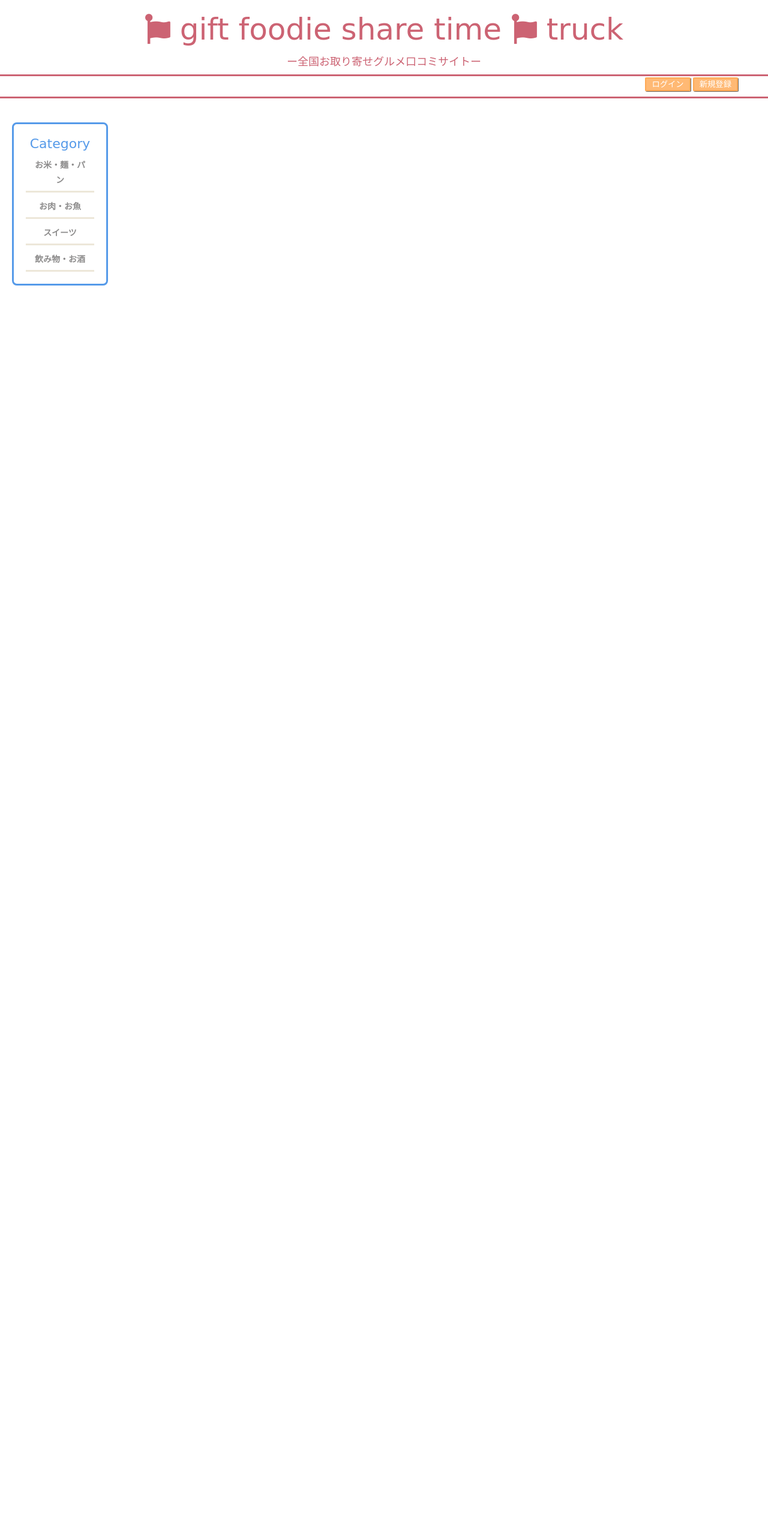
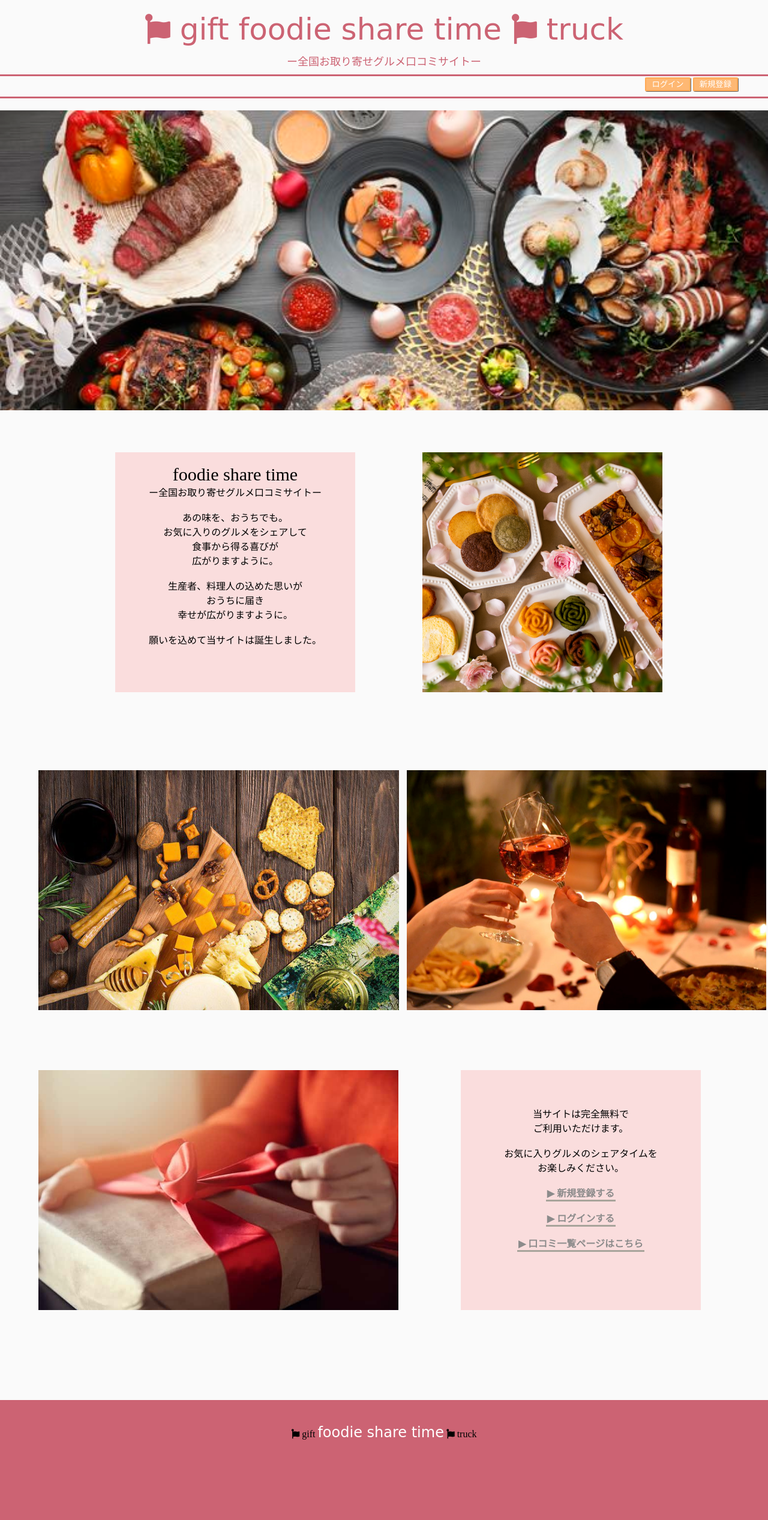
Before and after one commit to tomatoman2/toma-chat, a Rails app: page / in a window 1280 px wide. Shown: the whole page at 60% size. Before the commit the page ends 476 px from the top, so only its background shows below. Run offline with Rails 7, Linux system fonts and the light colour scheme; data comes from the database, SQL or seed files in the repository; data that the repository does not hold is empty; style sheets or scripts are compiled from the project's sources; some libraries are stand-ins or nearby versions.

Commit message:
トップページの編集

```diff
--- a/app/assets/stylesheets/application.scss
+++ b/app/assets/stylesheets/application.scss
@@ -1,4 +1,5 @@
 @import "reset";
+@import "modules/home";
 @import "modules/messages";
 @import "font-awesome-sprockets";
 @import "font-awesome";
--- /dev/null
+++ b/app/assets/stylesheets/modules/_home.scss
@@ -0,0 +1,109 @@
+body {
+  background-color: rgb(250, 250, 250);
+}
+.one {
+  background-image: image_url("food2.jpg");
+  background-size: cover;
+  height: 500px;
+  margin-top: 20px;
+}
+.second {
+  background-size: cover;
+  height: 1650px;
+  position: relative;
+  &__form {
+    background-color: #fadddd;
+    position: absolute;
+    top: 70px;
+    left: 15%;
+    width: 400px;
+    height: 400px;
+    font-family: serif;
+    &__text {
+      text-align: center;
+      width: 100%;
+      height: 100%;
+      padding: 20px 30px;
+      h2 {
+        font-size: 30px;
+      }
+    }
+  }
+  &__image {
+    position: absolute;
+    top: 70px;
+    left: 55%;
+    .two {
+      height: 400px;
+    }
+  }
+  .third__image {
+    position: absolute;
+    top: 600px;
+    left: 5%;
+    .three {
+      height: 400px;
+    }
+  }
+  .forth__image {
+    position: absolute;
+    top: 600px;
+    left: 53%;
+    .four {
+      height: 400px;
+    }
+  }
+  .fifth__image {
+    position: absolute;
+    top: 1100px;
+    left: 5%;
+    .five {
+      height: 400px;
+    }
+  }
+  .explain {
+    background-color: #fadddd;
+    position: absolute;
+    top: 1100px;
+    left: 60%;
+    width: 400px;
+    height: 400px;
+    font-family: serif;
+    &__text {
+      text-align: center;
+      width: 100%;
+      height: 100%;
+      padding: 60px 30px;
+      a {
+        text-decoration: none;
+        color: #8c8b8b;
+        font-size: 16px;
+        font-weight: bold;
+        border-bottom: #a8a49b 3px solid;
+        padding: 2px;
+      }
+      a:hover {
+        opacity: 0.6;
+      }
+    }
+  }
+}
+.footer {
+  height: 200px;
+  background-color: #cc6373;
+  background-size: cover;
+  &__title {
+    text-align: center;
+    padding-top: 40px;
+    font-size: 16px;
+    a {
+      font-size: 24px;
+      text-decoration: none;
+      color: white;
+      font-family: "Comic Sans MS";
+    }
+    .icon {
+      color: white;
+    }
+  }
+}
--- a/app/assets/stylesheets/modules/user.scss
+++ b/app/assets/stylesheets/modules/user.scss
@@ -1,10 +1,10 @@
 .account-page {
   .account-page__inner {
-    width: 980px;
+    width: 800px;
     margin: 60px auto;
     padding: 60px;
     background-color: #fff;
-    border: 1px solid #ddd;
+    border: 2px solid #cc6373;
     border-radius: 5px;
 
     .account-page__inner--left, .account-page__inner--right {
@@ -22,15 +22,15 @@
     h2 {
       margin-bottom: 10px;
       letter-spacing: 3px;
-      font-size: 40px;
+      font-size: 50px;
       font-weight: 200;
-
+      font-family: "Comic Sans MS";
       &:after {
         content: '';
         display: block;
         width: 60px;
         margin-top: 5px;
-        border-bottom: 1px solid #38aef0;
+        border-bottom: 2px solid #38aef0;
       }
     }
 
@@ -86,7 +86,7 @@
     float: left;
     margin-top: 20px;
     color: #fff;
-    background-color: #38aef0;
+    background-color: #cc6373;
   }
 
   .field-label {
--- /dev/null
+++ b/app/controllers/homes_controller.rb
@@ -0,0 +1,4 @@
+class HomesController < ApplicationController
+  def index
+  end
+end
--- a/app/views/devise/registrations/new.html.haml
+++ b/app/views/devise/registrations/new.html.haml
@@ -3,7 +3,6 @@
     .account-page__inner--left.account-page__header
       %h2 Create Account
       %h5 新規アカウントの作成
-      = render "devise/shared/links"
     .account-page__inner--right.user-form
       = form_for(resource, as: resource_name, url: registration_path(resource_name)) do |f|
         = devise_error_messages!
--- a/app/views/devise/sessions/new.html.haml
+++ b/app/views/devise/sessions/new.html.haml
@@ -3,7 +3,6 @@
     .account-page__inner--left.account-page__header
       %h2 Log in
       %h5 登録しているユーザーでログイン
-      = render "devise/shared/links"
     .account-page__inner--right.user-form
       = form_for(resource, as: resource_name, url: session_path(resource_name)) do |f|
         .field
--- /dev/null
+++ b/app/views/homes/index.html.haml
@@ -0,0 +1,46 @@
+.one
+.second
+  .second__form
+    .second__form__text
+      %h2 foodie share time
+      %p ー全国お取り寄せグルメ口コミサイトー
+      %br
+      %p あの味を、おうちでも。
+      %p お気に入りのグルメをシェアして
+      %p 食事から得る喜びが
+      %p 広がりますように。
+      %br
+      %p 生産者、料理人の込めた思いが
+      %p おうちに届き
+      %p 幸せが広がりますように。
+      %br
+      %p 願いを込めて当サイトは誕生しました。
+  .second__image
+    = image_tag asset_path('sweets.jpg'), class: 'two'
+  .third__image
+    = image_tag asset_path('tsumami.jpg'), class: 'three'
+  .forth__image
+    = image_tag asset_path('wine.jpg'), class: 'four'
+  .fifth__image
+    = image_tag asset_path('present1.jpg'), class: 'five'
+  .explain
+    .explain__text
+      %p 当サイトは完全無料で
+      %p ご利用いただけます。
+      %br
+      %p お気に入りグルメのシェアタイムを
+      %p お楽しみください。
+      %br
+      %p
+        = link_to '▶︎ 新規登録する', new_user_registration_path
+      %br
+      %p
+        = link_to '▶︎ ログインする', new_user_session_path
+      %br
+      %p
+        = link_to '▶︎ 口コミ一覧ページはこちら', messages_path
+.footer
+  .footer__title
+    = icon('fa', 'gift', class: 'icon')
+    = link_to "foodie share time", root_path, class: "header__main__title"
+    = icon('fa', 'truck', class: 'icon')
--- a/config/routes.rb
+++ b/config/routes.rb
@@ -1,6 +1,6 @@
 Rails.application.routes.draw do
   devise_for :users
-  root "messages#index"
+  root "homes#index"
   resources :messages do
     resources :comments, only: :create
     resources :likes, only: [:create, :destroy]
```
Also changed, not shown: app/assets/images/food.jpg (added), app/assets/images/food1.jpg (added), app/assets/images/food2.jpg (added), app/assets/images/meat.jpg (added), app/assets/images/present1.jpg (added), app/assets/images/sweets.jpg (added), app/assets/images/tsumami.jpg (added), app/assets/images/wine.jpg (added).
